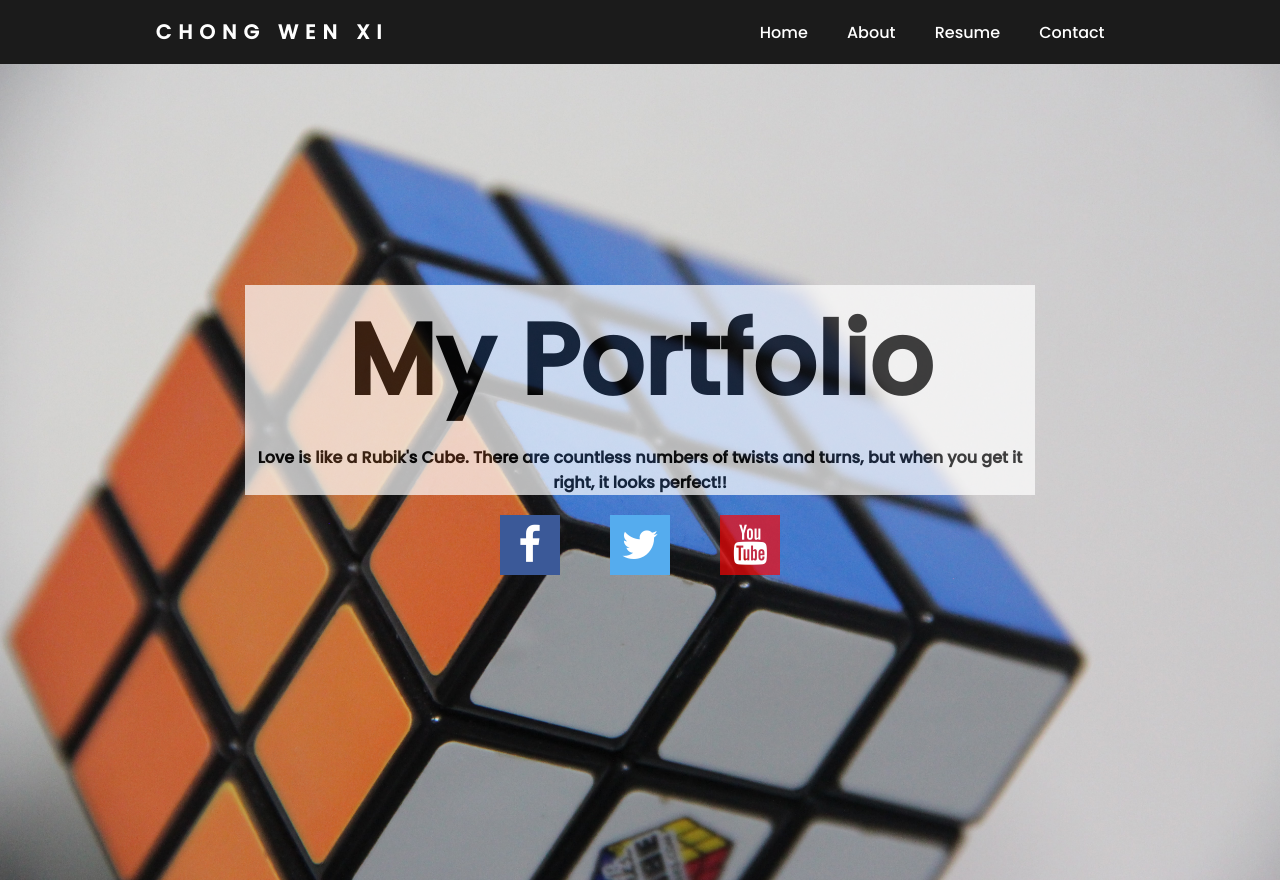
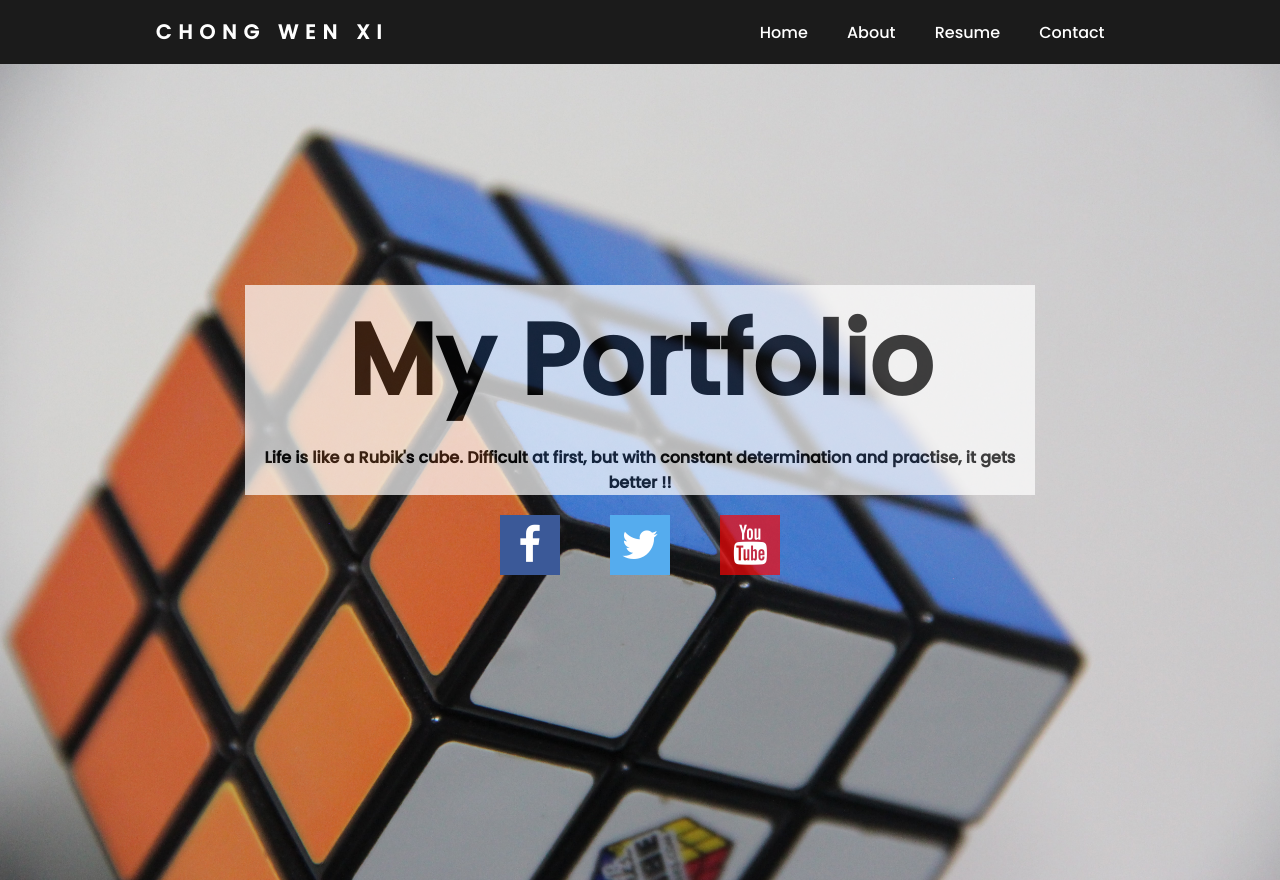
Before and after one commit to CWX07/My1stPortfolio, a plain HTML site: page index.html in a window 1280 px wide. Shown: the top 880 px of the page. Drawn offline with Linux system fonts and the light colour scheme.

Commit message:
Update index.html

```diff
--- a/index.html
+++ b/index.html
@@ -40,7 +40,7 @@
         <!-- Home Header -->
         <div class="home__header">
           <h1>My Portfolio</h1>
-		  <p><h4>Love is like a Rubik's Cube. There are countless numbers of twists and turns, but when you get it right, it looks perfect!!</h4></p>
+		  <p><h4>Life is like a Rubik's cube.  Difficult at first, but with constant determination and practise, it gets better !!</h4></p>
         </div>
         <!-- Home Social Icons -->
         <div class="home__icons">
```
